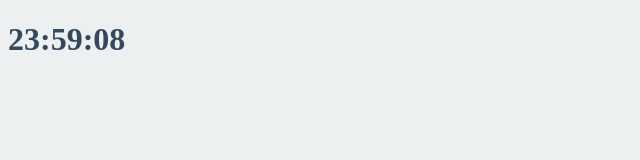
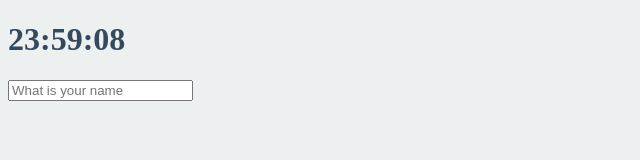
Before and after one commit to ganett33/vanilla_js, a plain HTML site: page index.html in a window 1280 px wide. Shown: the whole page, without its empty margins (0-640 px from the left). Drawn offline with Linux system fonts and the light colour scheme.

Commit message:
#3.3 Saving the User Name part Two

```diff
--- /dev/null
+++ b/greeting.js
@@ -0,0 +1,43 @@
+const form = document.querySelector(".js-form"),
+  input = form.querySelector("input"),
+  greeting = document.querySelector(".js-greetings");
+
+const USER_LS = "currentUser",
+  SHOWING_CN = "showing";
+
+  function saveName(text) {
+    localStorage.setItem(USER_LS, text);
+  }
+
+function handleSubmit(event) {
+    event.preventDefault();
+    const currentValue = input.value;
+    paintGreeting(currentValue);
+    saveName(currentValue);
+}
+
+function askForName() {
+    form.classList.add(SHOWING_CN);
+    form.addEventListener("submit", handleSubmit);
+}
+
+function paintGreeting(text) {
+  form.classList.remove(SHOWING_CN);
+  greeting.classList.add(SHOWING_CN);
+  greeting.innerText = `Hello ${text}`;
+}
+
+function loadName() {
+  const currentUser = localStorage.getItem(USER_LS);
+  if (currentUser === null) {
+    askForName();
+  } else {
+    paintGreeting(currentUser);
+  }
+}
+
+function init() {
+  loadName();
+}
+
+init();
--- a/index.css
+++ b/index.css
@@ -1,15 +1,21 @@
-body{
- background-color: #ecf0f1;
-}
+body {
+    background-color: #ecf0f1;
+  }
+  .btn {
+    cursor: pointer;
+  }
+  body{
+    color: #34495e;
+  }
+  .clicked {
+    color: #7f8c8d;
+  }
 
-h1 {
-    color: #34495e;
-    transition: color 0.5s ease-in-out;
-}
+  .form,
+  .greetings {
+    display: none;
+  }
 
-.btn {
-    cursor: pointer;
-}
-.clicked {
-    color: #25bcc7;
-}
+  .showing {
+    display: block;
+  }
--- a/index.html
+++ b/index.html
@@ -9,12 +9,17 @@
 </head>
 
 <body>
-    <div class="js-clock">
+    <div class="js-clock ">
         <h1>00:00</h1>
     </div>
+    <form class="js-form form">
+        <input type ="text" placeholder="What is your name" />
+    </form>
+    <h4 class="js-greetings greetings"></h4>
 
 
     <script src="clock.js"></script>
+    <script src="greeting.js"></script>
 </body>
 
 </html>
```
